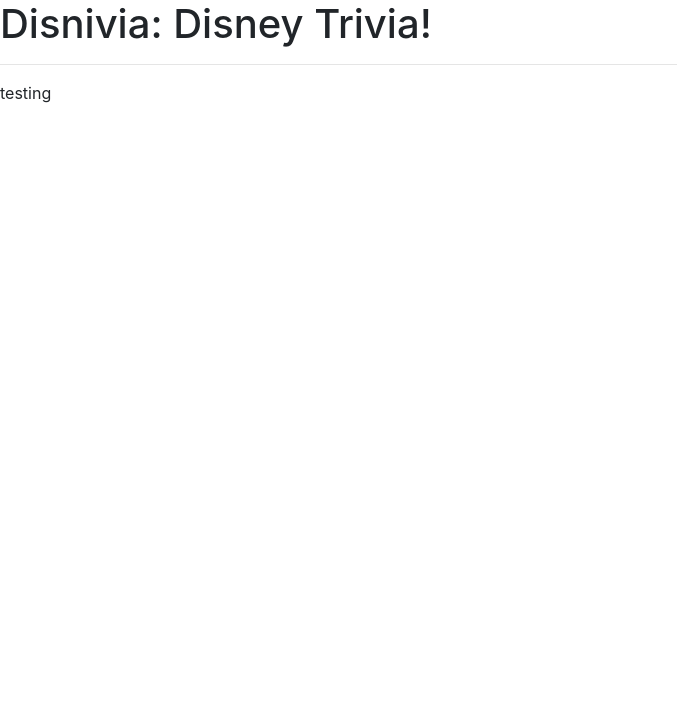
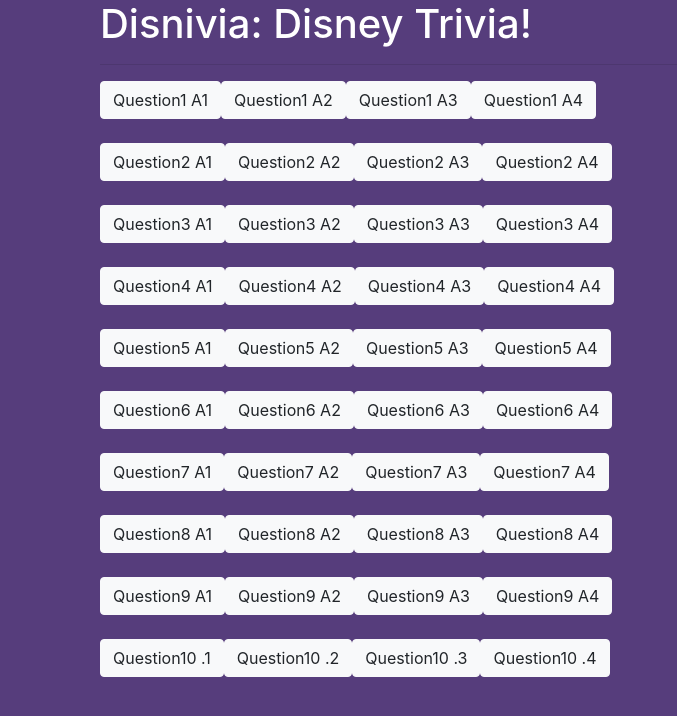
Before and after one commit to ysoto13/TriviaGame, a plain HTML site: page index.html in a window 1280 px wide. Shown: the whole page, without its empty margins (0-677 px from the left). Drawn offline with nearby package versions, Linux system fonts and the light colour scheme.

Commit message:
edited html, css, js

```diff
--- a/assets/css/style.css
+++ b/assets/css/style.css
@@ -1 +1,8 @@
-/* my css will go here */
+body {
+    background: #563d7c;
+    color: white;
+}
+
+.row {
+    margin:  auto;
+}
--- a/index.html
+++ b/index.html
@@ -23,19 +23,114 @@
 
 <body>
 
-
-
-    <div class="main">
+    <div class="container">
+        <div class="row">
+            <div class="col-md-12">
                 <div class="title">
                     <h1>Disnivia: Disney Trivia!</h1>
                 </div>
 
+
                 <hr>
 
-        <div class="quiz">
-            <p>testing</p>
+                <div class="row">
+                    <button type="button" class="btn btn-light">Question1 A1</button>
+                    <button type="button" class="btn btn-light">Question1 A2</button>
+                    <button type="button" class="btn btn-light">Question1 A3</button>
+                    <button type="button" class="btn btn-light">Question1 A4</button>
+
                 </div>
 
+                <br>
+
+                <div class="row">
+                    <button type="button" class="btn btn-light">Question2 A1</button>
+                    <button type="button" class="btn btn-light">Question2 A2</button>
+                    <button type="button" class="btn btn-light">Question2 A3</button>
+                    <button type="button" class="btn btn-light">Question2 A4</button>
+
+                </div>
+
+                <br>
+
+                <div class="row">
+                    <button type="button" class="btn btn-light">Question3 A1</button>
+                    <button type="button" class="btn btn-light">Question3 A2</button>
+                    <button type="button" class="btn btn-light">Question3 A3</button>
+                    <button type="button" class="btn btn-light">Question3 A4</button>
+
+                </div>
+
+                <br>
+
+                <div class="row">
+                    <button type="button" class="btn btn-light">Question4 A1</button>
+                    <button type="button" class="btn btn-light">Question4 A2</button>
+                    <button type="button" class="btn btn-light">Question4 A3</button>
+                    <button type="button" class="btn btn-light">Question4 A4</button>
+
+                </div>
+
+                <br>
+
+                <div class="row">
+                    <button type="button" class="btn btn-light">Question5 A1</button>
+                    <button type="button" class="btn btn-light">Question5 A2</button>
+                    <button type="button" class="btn btn-light">Question5 A3</button>
+                    <button type="button" class="btn btn-light">Question5 A4</button>
+
+                </div>
+
+                <br>
+
+                <div class="row">
+                    <button type="button" class="btn btn-light">Question6 A1</button>
+                    <button type="button" class="btn btn-light">Question6 A2</button>
+                    <button type="button" class="btn btn-light">Question6 A3</button>
+                    <button type="button" class="btn btn-light">Question6 A4</button>
+
+                </div>
+
+                <br>
+
+                <div class="row">
+                    <button type="button" class="btn btn-light">Question7 A1</button>
+                    <button type="button" class="btn btn-light">Question7 A2</button>
+                    <button type="button" class="btn btn-light">Question7 A3</button>
+                    <button type="button" class="btn btn-light">Question7 A4</button>
+
+                </div>
+
+                <br>
+
+
+                <div class="row">
+                    <button type="button" class="btn btn-light">Question8 A1</button>
+                    <button type="button" class="btn btn-light">Question8 A2</button>
+                    <button type="button" class="btn btn-light">Question8 A3</button>
+                    <button type="button" class="btn btn-light">Question8 A4</button>
+
+                </div>
+
+                <br>
+
+                <div class="row">
+                    <button type="button" class="btn btn-light">Question9 A1</button>
+                    <button type="button" class="btn btn-light">Question9 A2</button>
+                    <button type="button" class="btn btn-light">Question9 A3</button>
+                    <button type="button" class="btn btn-light">Question9 A4</button>
+
+                </div>
+
+                <br>
+
+                <div class="row">
+                    <button type="button" class="btn btn-light">Question10 .1</button>
+                    <button type="button" class="btn btn-light">Question10 .2</button>
+                    <button type="button" class="btn btn-light">Question10 .3</button>
+                    <button type="button" class="btn btn-light">Question10 .4</button>
+
+                </div>
 
 
 
@@ -55,7 +150,8 @@
                 <script src="https://stackpath.bootstrapcdn.com/bootstrap/4.3.1/js/bootstrap.min.js"
                     integrity="sha384-JjSmVgyd0p3pXB1rRibZUAYoIIy6OrQ6VrjIEaFf/nJGzIxFDsf4x0xIM+B07jRM"
                     crossorigin="anonymous"></script>
-
+            </div>
+        </div>
     </div>
 </body>
 
```
Also changed, not shown: assets/javscript/app.js (+17 -2 lines). Lines whose indentation alone changed are shown as unchanged.
